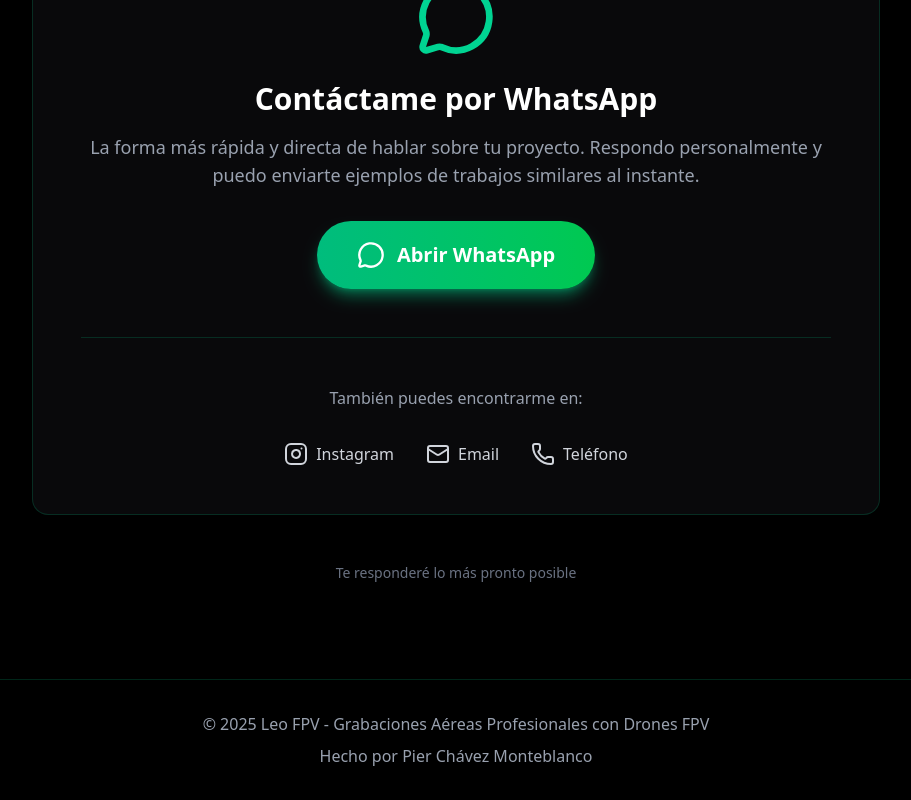
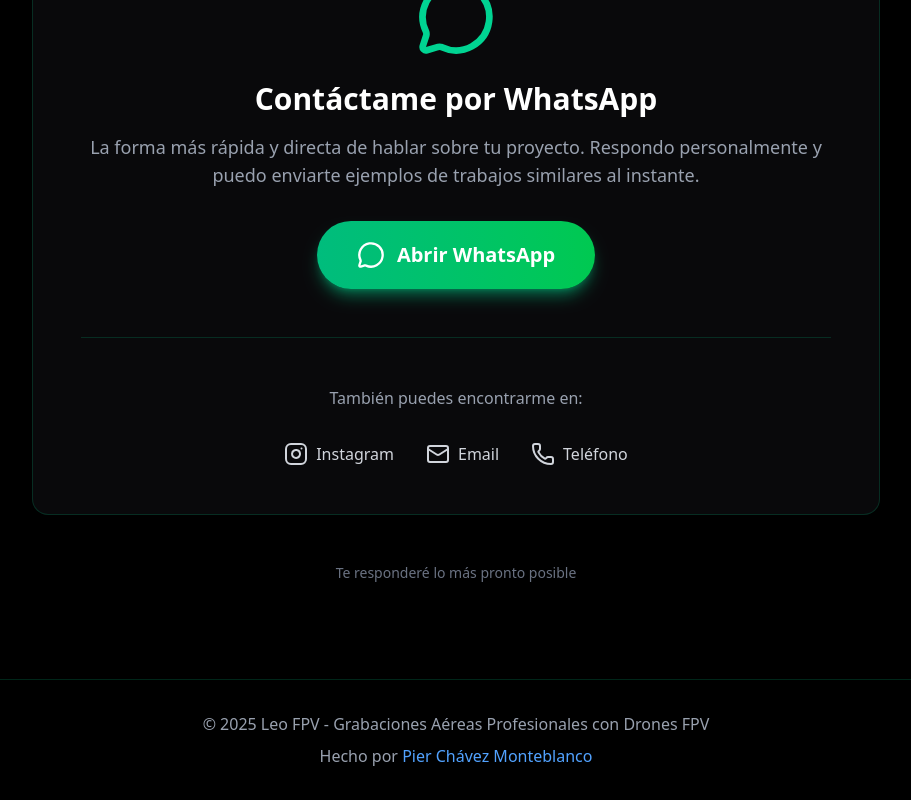
Before and after one commit to MeeGroB/leo-fpv, a React (Vite) app: page / in a window 1280 px wide. Shown: the part 5208-6008 px from the top of the page, without its empty margins (184-1095 px from the left). Built offline with nearby package versions, Linux system fonts and the light colour scheme.

Commit message:
fix footer

```diff
--- a/src/App.tsx
+++ b/src/App.tsx
@@ -90,7 +90,14 @@
       <footer className='bg-black border-t border-emerald-500/20 py-8'>
         <div className='max-w-7xl mx-auto px-6 text-center text-gray-400'>
           <p>&copy; 2025 Leo FPV - Grabaciones Aéreas Profesionales con Drones FPV</p>
-          <p className='mt-2'>Hecho por <a href="https://pierchavez.netlify.app/">Pier Chávez Monteblanco</a></p>
+          <p className='mt-2'>Hecho por {""}
+            <a
+              href="https://pierchavez.netlify.app/"
+              target='_blank'
+              rel='noopener noreferrer'
+              className='text-blue-400 hover:text-blue-500 transition-colors duration-300'
+            >Pier Chávez Monteblanco</a>
+          </p>
         </div>
       </footer>
     </main>
```
